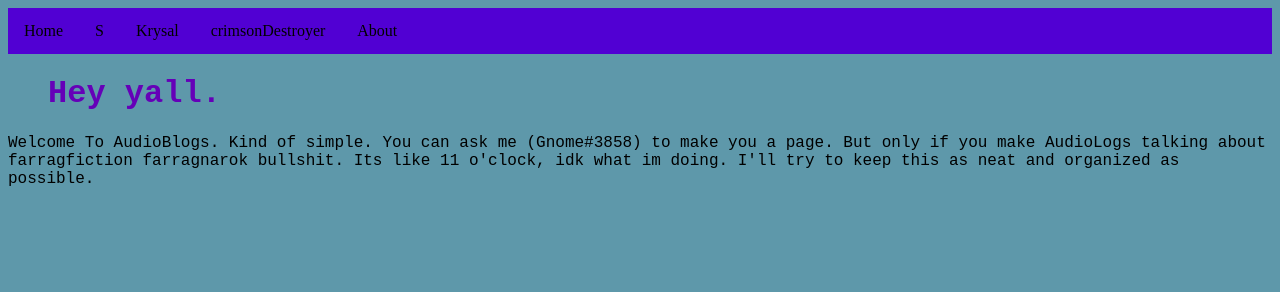
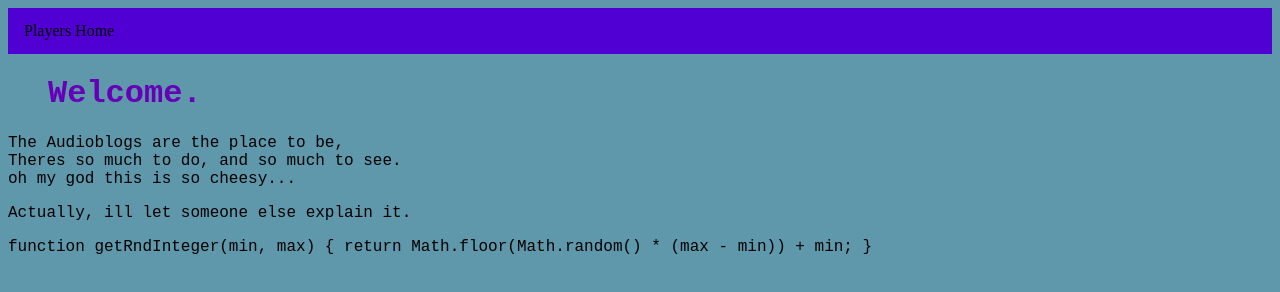
Before and after one commit to AudioBlogs/Players, a plain HTML site: page index.html in a window 1280 px wide. Drawn offline with Linux system fonts and the light colour scheme.

Commit message:
a bunch of stuff.

```diff
--- a/index.html
+++ b/index.html
@@ -39,18 +39,31 @@ li a:hover {
   background-color: white;
 }
 </style>
-<title>Home</title>
+<title>Landing Page</title>
 </head>
 <body>
 
 <ul>
-    <li><a class="active" href="index">Home</a></li>
-    <li><a href="s">S</a></li>
-    <li><a href="krysal">Krysal</a></li>
-    <li><a href="cd">crimsonDestroyer</a></li>
-    <li><a href="about">About</a></li>
+    <li><a class="active" href="Players/index">Players Home</a></li>
   </ul>
-<h1>Hey yall.</h1>
-<p>Welcome To AudioBlogs. Kind of simple. You can ask me (Gnome#3858) to make you a page. But only if you make AudioLogs talking about farragfiction farragnarok bullshit. Its like 11 o'clock, idk what im doing. I'll try to keep this as neat and organized as possible.</p>
+<h1>Welcome.</h1>
+<p>The Audioblogs are the place to be,<br>Theres so much to do, and so much to see.<br> oh my god this is so cheesy...<p>
+</p>
+<p>Actually, ill let someone else explain it.</p>
+
+
+<p id="demo"></p>
+
+<script>
+var paragraphs = [
+  "Null0",
+  "Null1",
+  "Null2"
+];
+function getRndInteger(min, max) {
+  return Math.floor(Math.random() * (max - min)) + min;
+}
+document.getElementById("demo").innerHTML = getRndInteger;
+</script>
 </body>
 </html>
```
Also changed, not shown: s.html (+1 -0 lines), 2 other files.
